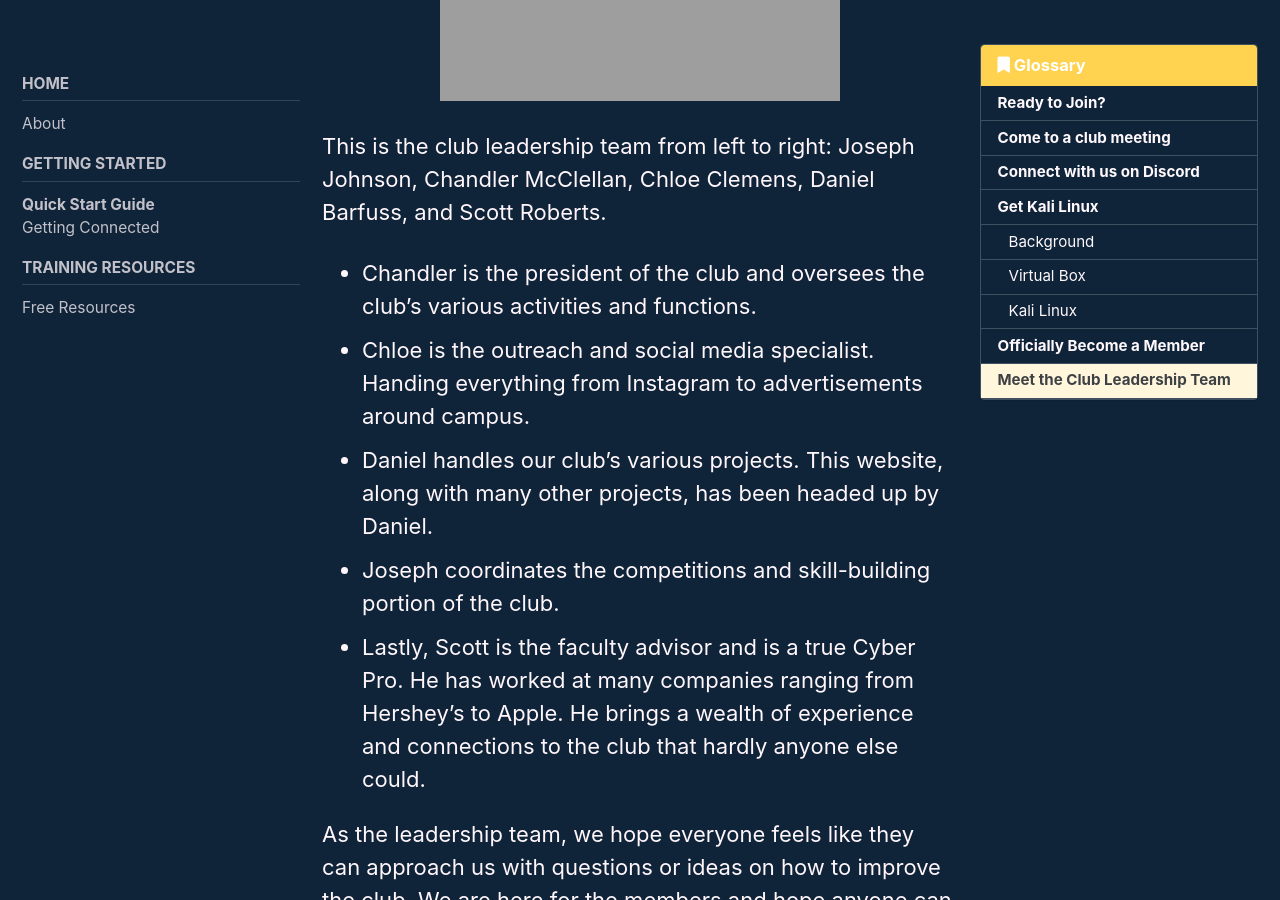
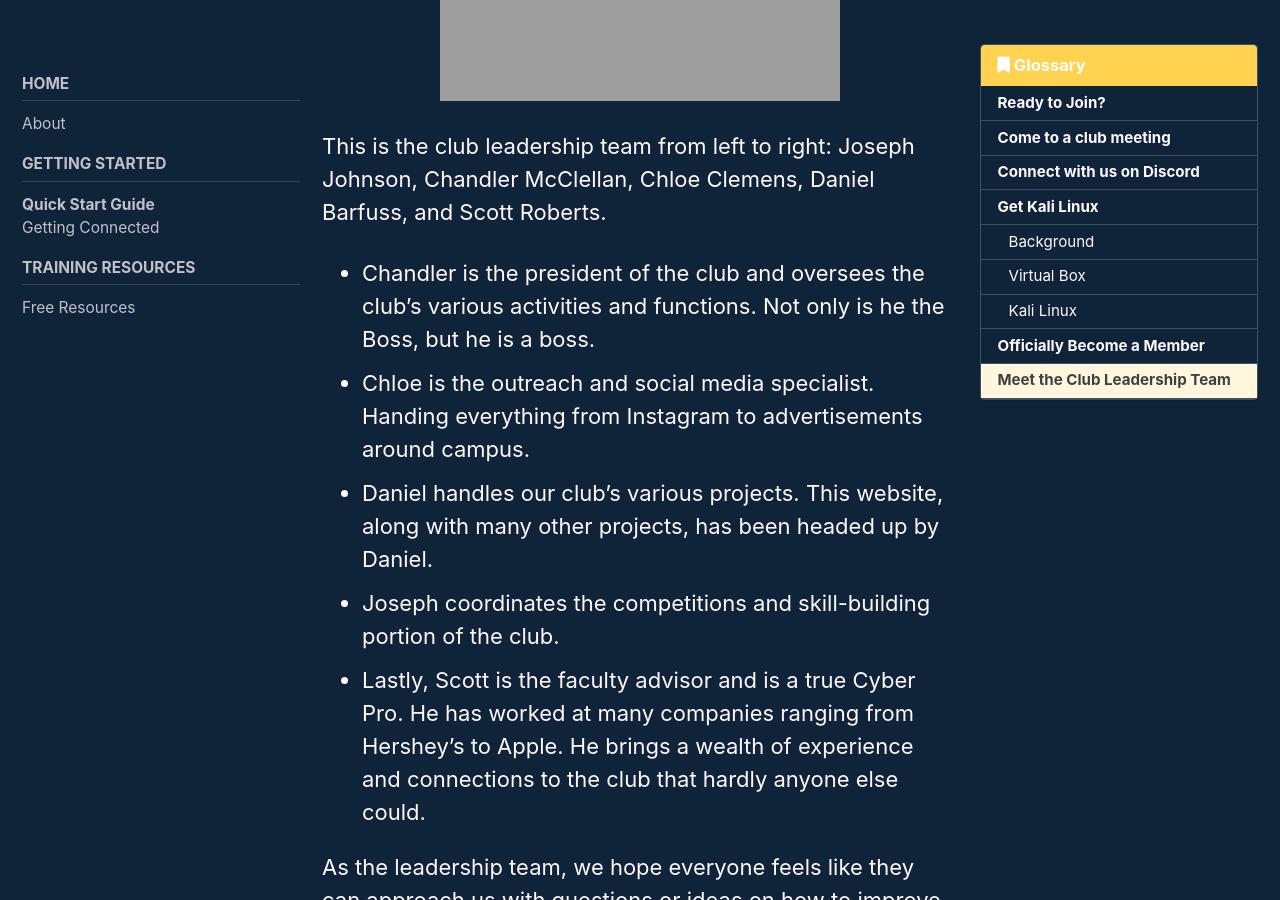
Before and after one commit to USUSOC/ususoc.github.io, a Jekyll site: the page built from _pages/doc_quick-start-guide.md, in a window 1280 px wide and 900 px high, scrolled down 3090 px. Built offline with Jekyll 4.4.1, drawn with Linux system fonts in a browser that asks for light colours; cached includes are drawn as plain includes.

Commit message:
Update doc_quick-start-guide.md

```diff
--- a/_pages/doc_quick-start-guide.md
+++ b/_pages/doc_quick-start-guide.md
@@ -53,7 +53,7 @@ We'd like to invite you to become an official member of the club by contributing
 
 This is the club leadership team from left to right: Joseph Johnson, Chandler McClellan, Chloe Clemens, Daniel Barfuss, and Scott Roberts.
 
-* Chandler is the president of the club and oversees the club's various activities and functions.
+* Chandler is the president of the club and oversees the club's various activities and functions. Not only is he the Boss, but he is a boss.
 * Chloe is the outreach and social media specialist. Handing everything from Instagram to advertisements around campus.
 * Daniel handles our club's various projects. This website, along with many other projects, has been headed up by Daniel.
 * Joseph coordinates the competitions and skill-building portion of the club.
```
